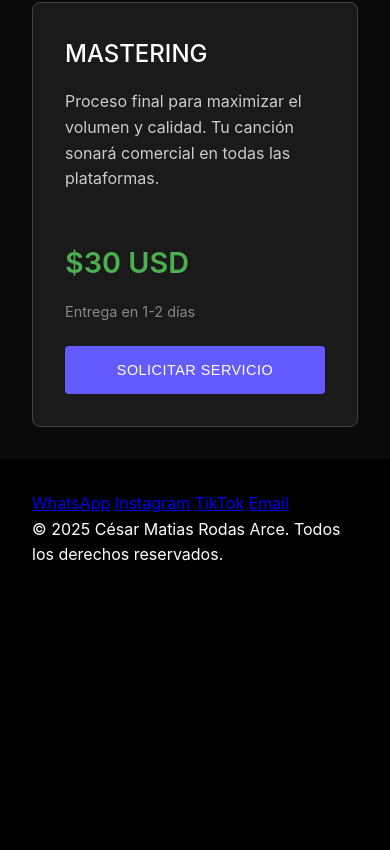
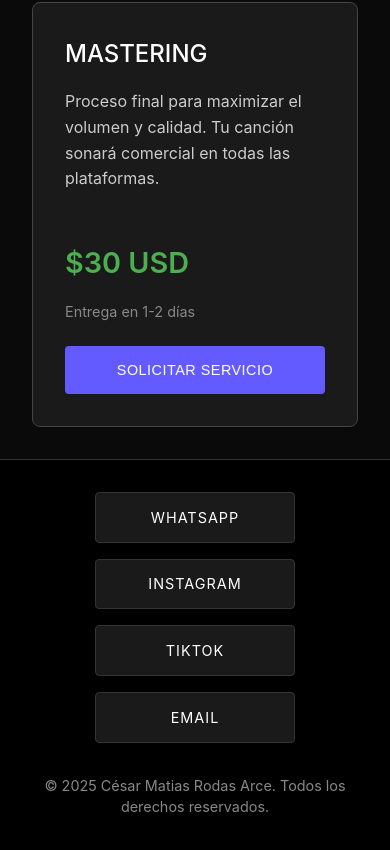
Before and after one commit to matirodas50-eng/prodby-MTR, a plain HTML site: page index.html in a window 390 px wide. Shown: the part 8443-9293 px from the top of the page. Before the commit the page ends 9043 px from the top, so only its background shows below. Drawn offline with Linux system fonts and the light colour scheme; a script that the page names is missing.

Commit message:
Update index.html

```diff
--- a/index.html
+++ b/index.html
@@ -152,7 +152,7 @@
             border-radius: 8px;
             margin-bottom: 15px;
             border: 1px solid #333;
-            background: linear-gradient(45deg, #222, #444); /* Fondo mientras carga */
+            background: linear-gradient(45deg, #222, #444);
         }
 
         .product-card h3 {
@@ -309,6 +309,49 @@
             color: white;
         }
 
+        /* ===== FOOTER CORREGIDO ===== */
+        .footer {
+            background: #000000;
+            padding: 3rem 4rem;
+            text-align: center;
+            border-top: 1px solid #333;
+        }
+
+        .social-links {
+            display: flex;
+            justify-content: center;
+            gap: 2rem;
+            margin-bottom: 2rem;
+            flex-wrap: wrap;
+        }
+
+        .social-links a {
+            color: #ffffff;
+            text-decoration: none;
+            font-size: 0.9rem;
+            text-transform: uppercase;
+            letter-spacing: 1px;
+            transition: all 0.3s ease;
+            padding: 0.8rem 1.5rem;
+            border: 1px solid #333;
+            border-radius: 4px;
+            background: #1a1a1a;
+        }
+
+        .social-links a:hover {
+            color: #635bff;
+            border-color: #635bff;
+            background: rgba(99, 91, 255, 0.1);
+            transform: translateY(-2px);
+        }
+
+        .copyright {
+            color: #888;
+            font-size: 0.9rem;
+            margin-top: 1rem;
+            line-height: 1.5;
+        }
+
         @media (max-width: 768px) {
             .header {
                 padding: 1rem 2rem;
@@ -346,7 +389,19 @@
             }
 
             .footer {
-                padding: 2rem 2rem;
+                padding: 2rem 1rem;
+            }
+
+            .social-links {
+                flex-direction: column;
+                gap: 1rem;
+                align-items: center;
+            }
+
+            .social-links a {
+                width: 200px;
+                text-align: center;
+                padding: 0.8rem;
             }
 
             .product-image {
@@ -553,7 +608,7 @@
         <button class="loading-cancel" onclick="cancelarPago()">Cancelar</button>
     </div>
 
-    <!-- Footer -->
+    <!-- Footer con ID para el enlace de Contacto -->
     <footer class="footer" id="contact">
         <div class="social-links">
             <a href="https://wa.me/595983775018" target="_blank">WhatsApp</a>
```
